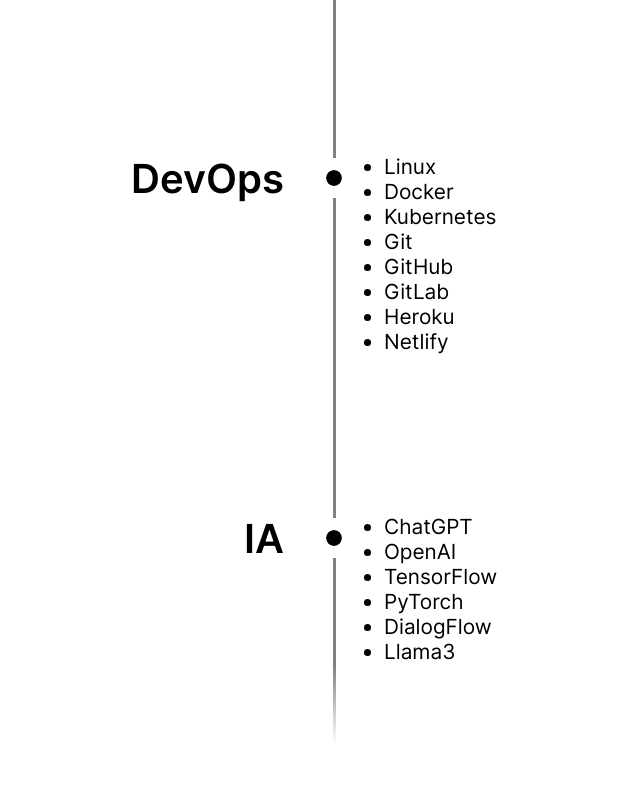
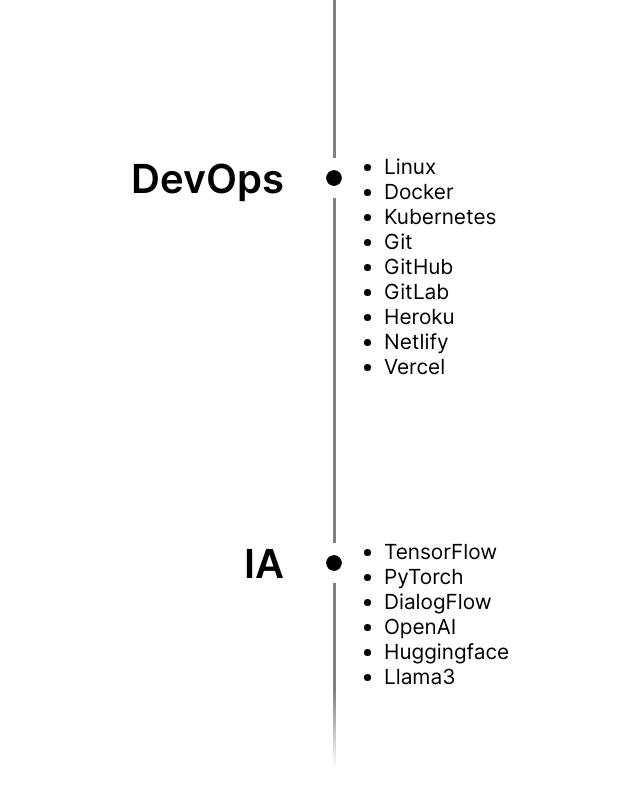
Before and after one commit to andresayac/afaya, a Next.js app: page / in a window 1280 px wide. Shown: the part 8190-8990 px from the top of the page, without its empty margins (306-946 px from the left). Built offline with nearby package versions, Linux system fonts and the light colour scheme.

Commit message:
Update skills.tsx with changes to skills list

```diff
--- a/components/skills.tsx
+++ b/components/skills.tsx
@@ -25,9 +25,9 @@
                         <li>CSS</li>
                         <li>JavaScript</li>
                         <li>React</li>
-                        <li>Next.js</li>
                         <li>Vue.js</li>
                         <li>ExtJS</li>
+                        <li>Next.js</li>
                         <li>TailwindCSS</li>
                         <li>Bootstrap</li>
                     </ul>
@@ -57,15 +57,16 @@
                         <li>GitLab</li>
                         <li>Heroku</li>
                         <li>Netlify</li>
+                        <li>Vercel</li>
                     </ul>
                 </TimelineItem>
                 <TimelineItem date="IA">
                     <ul>
-                        <li>ChatGPT</li>
-                        <li>OpenAI</li>
                         <li>TensorFlow</li>
                         <li>PyTorch</li>
                         <li>DialogFlow</li>
+                        <li>OpenAI</li>
+                        <li>Huggingface</li>
                         <li>Llama3</li>
                     </ul>
                 </TimelineItem>
```
